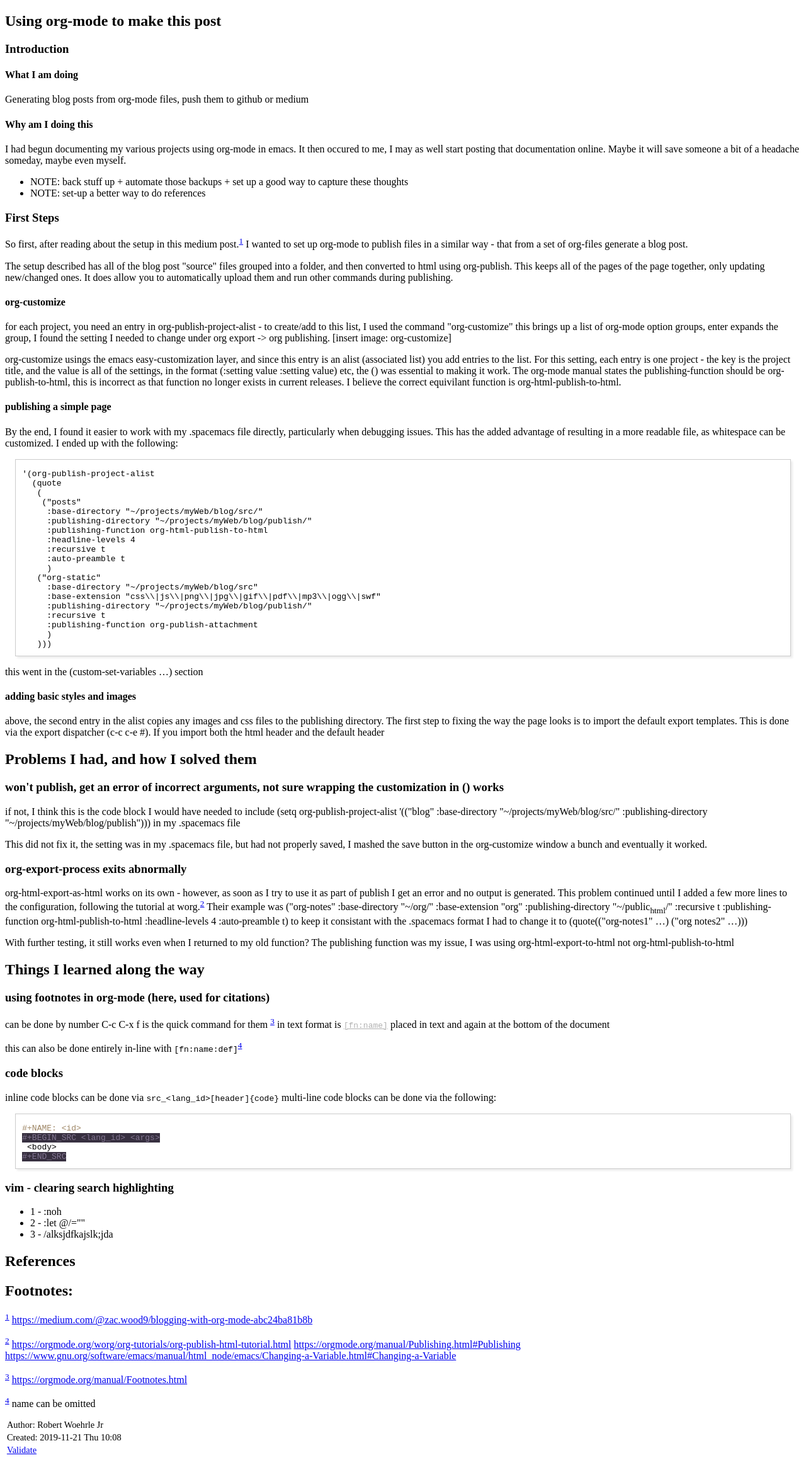
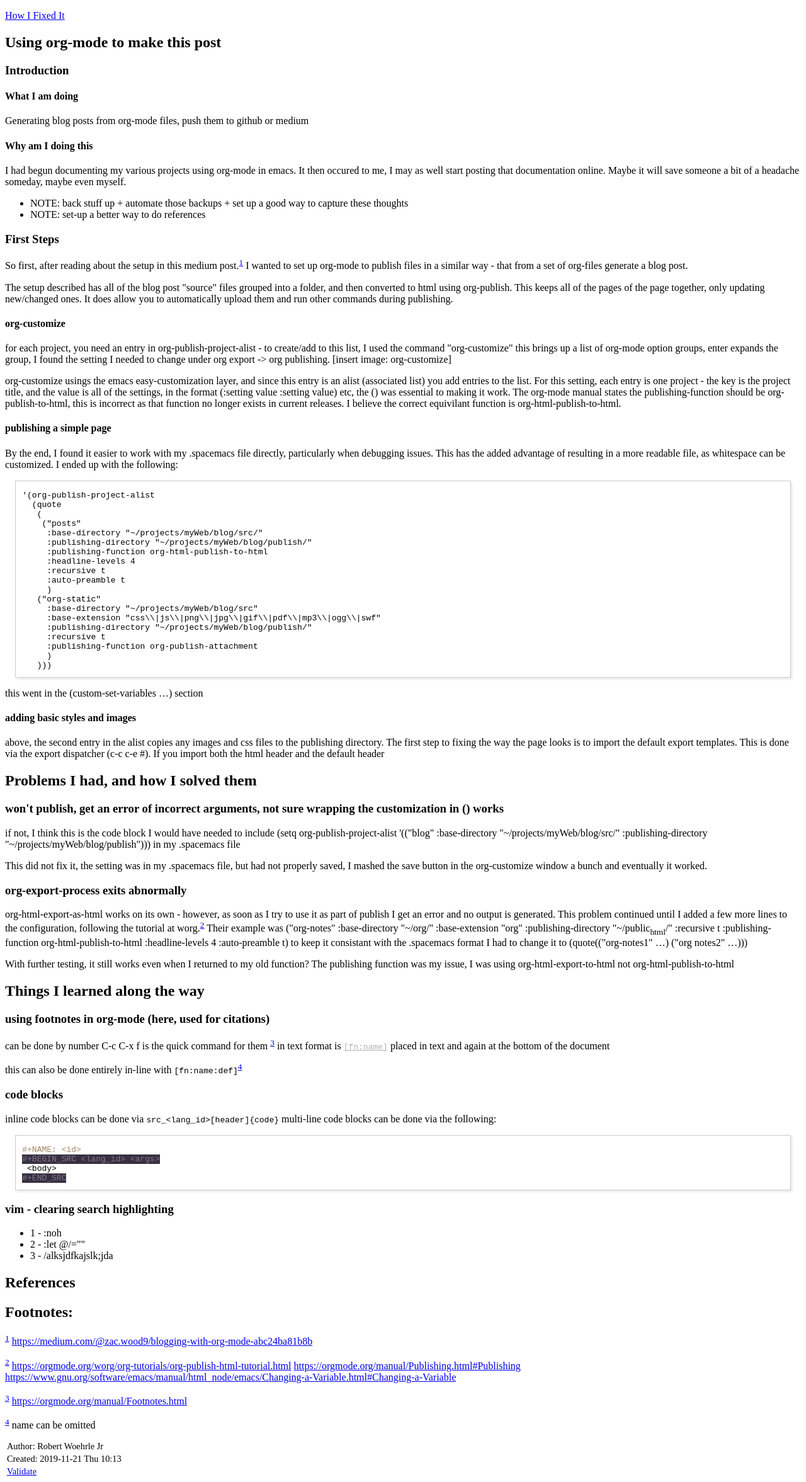
Before and after one commit to burningshed/burningshed.github.io, a plain HTML site: page hidi/blogging.html in a window 1280 px wide. Shown: the whole page at 63% size. Before the commit the page ends 2319 px from the top, so only its background shows below. Drawn offline with Linux system fonts and the light colour scheme.

Commit message:
wrong locations, fixed

```diff
--- a/hidi/blogging.html
+++ b/hidi/blogging.html
@@ -3,7 +3,7 @@
 "http://www.w3.org/TR/xhtml1/DTD/xhtml1-strict.dtd">
 <html xmlns="http://www.w3.org/1999/xhtml" lang="en" xml:lang="en">
 <head>
-<!-- 2019-11-21 Thu 10:08 -->
+<!-- 2019-11-21 Thu 10:13 -->
 <meta http-equiv="Content-Type" content="text/html;charset=utf-8" />
 <meta name="viewport" content="width=device-width, initial-scale=1" />
 <title>Blog</title>
@@ -242,7 +242,9 @@ for the JavaScript code in this tag.
 </head>
 <body>
 <div id="content">
-
+<p>
+<a href="../index.html">How I Fixed It</a>
+</p>
 <div id="outline-container-orgd336d45" class="outline-2">
 <h2 id="orgd336d45">Using org-mode to make this post</h2>
 <div class="outline-text-2" id="text-orgd336d45">
@@ -456,7 +458,7 @@ multi-line code blocks can be done via the following:
 </div></div>
 <div id="postamble" class="status">
 <p class="author">Author: Robert Woehrle Jr</p>
-<p class="date">Created: 2019-11-21 Thu 10:08</p>
+<p class="date">Created: 2019-11-21 Thu 10:13</p>
 <p class="validation"><a href="http://validator.w3.org/check?uri=referer">Validate</a></p>
 </div>
 </body>
```
